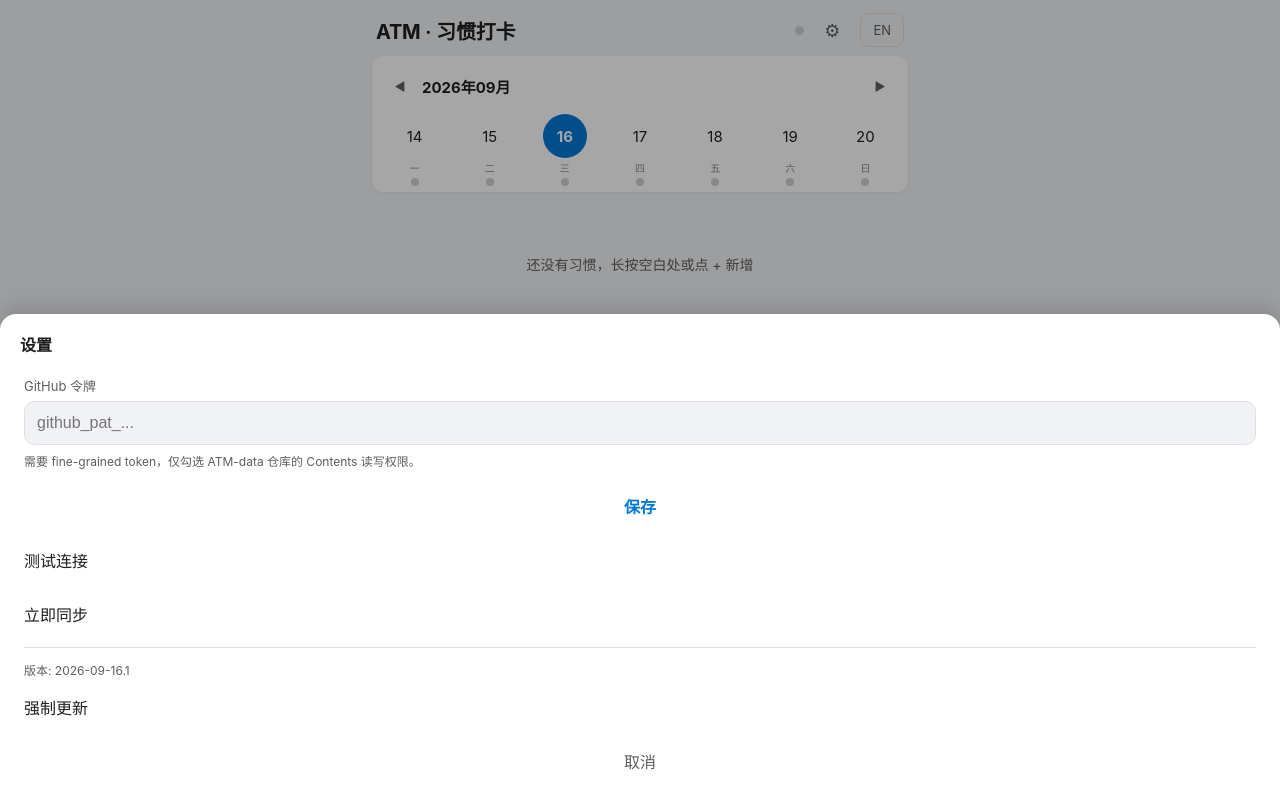
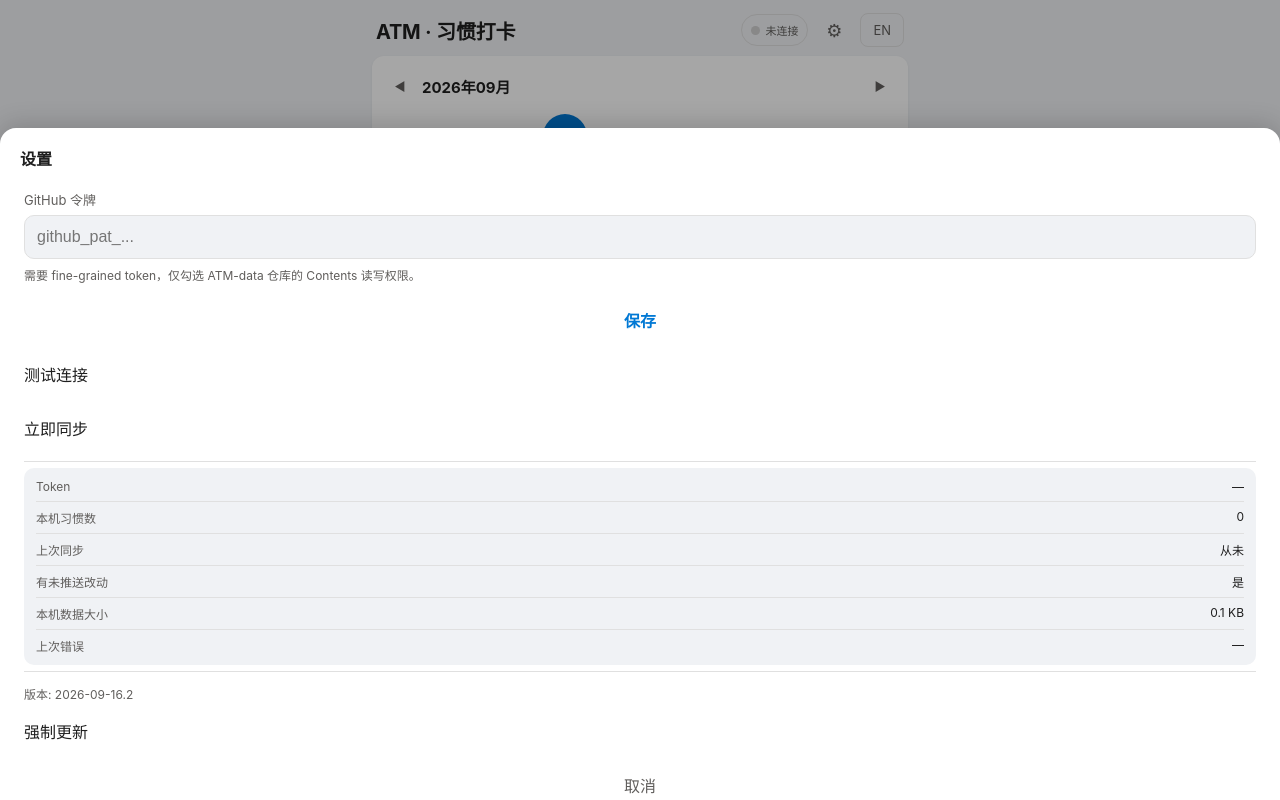
Before and after one commit to nikezi623/AITaskManager, a website with bundled scripts: page docs/index.html in a window 1280 px wide. Both pictures are taken after a click on the button "设置". Built offline with nearby package versions, Linux system fonts and the light colour scheme.

Commit message:
修复同步"没反应"：可见反馈 + 诊断信息
用户反馈手机上连接成功后点同步没反应。查下来是两个设计缺陷叠加：

1. 手动同步没有任何可见反馈。唯一的提示是标题栏一个 9px 圆点变颜色，
   而触发同步的按钮标签写的是「本周完成率: 24%」—— 看不出那是同步按钮。
   同步成功时界面几乎不变，用户只会认为"没反应"。

2. 「测试连接」校验的是输入框的值，不是已保存的 Token。测试通过后如果
   没点「保存」，Token 根本没存下来，之后所有同步因为没有 Token 直接
   return，完全静默 —— 而用户看到的是"连接成功"。

改动：
- 标题栏圆点改成带文字的胶囊（未连接 / 同步中 / 待同步 / 已同步 20:31 /
  同步失败），点它即同步
- 手动同步给出 toast 结果：成功显示同步时间，失败显示具体原因
- 「测试连接」成功后自动保存 Token
- 新增诊断面板：Token 前缀、本机习惯数、上次同步时间、是否有未推送改动、
  本机数据大小、上次错误。手机上没有开发者工具，这是唯一能让用户把故障
  原因读出来的途径
- sync.run 改为返回在途 promise 而不是并发时直接返回 false，否则并发时
  手动同步会误报失败

版本号同步升到 2026-09-16.2（main.js 和 sw.js 两处），否则手机会一直用
缓存里的旧文件。

```diff
--- a/docs/app.css
+++ b/docs/app.css
@@ -83,11 +83,43 @@ button {
   font-size: 20px;
   font-weight: 700;
   margin: 0;
-  flex: 1;
+  flex: 1 1 auto;
+  min-width: 0;
   letter-spacing: -0.2px;
+  white-space: nowrap;
+  overflow: hidden;
+  text-overflow: ellipsis;
 }
 
-.header-actions { display: flex; align-items: center; gap: 8px; }
+.header-actions { display: flex; align-items: center; gap: 6px; flex: 0 0 auto; }
+
+/* Sync state in words. Tapping it syncs -- previously the only trigger was a
+ * footer label reading "weekly completion", which nobody would guess. */
+.sync-pill {
+  display: flex;
+  align-items: center;
+  gap: 5px;
+  border: 1px solid var(--border);
+  background: transparent;
+  border-radius: 999px;
+  padding: 5px 9px;
+  min-height: 32px;
+  max-width: 40vw;
+}
+
+.sync-text {
+  font-size: 11px;
+  color: var(--text-sec);
+  white-space: nowrap;
+  overflow: hidden;
+  text-overflow: ellipsis;
+}
+
+.sync-pill.pending { border-color: #ff8c00; }
+.sync-pill.pending .sync-text { color: #b25f00; }
+.sync-pill.error { border-color: var(--danger); }
+.sync-pill.error .sync-text { color: var(--danger); }
+.sync-pill:active { background: rgba(0, 0, 0, .05); }
 
 .icon-btn {
   border: none;
@@ -349,15 +381,14 @@ button {
   background: var(--card);
 }
 
-.rate-btn {
+.rate-label {
   flex: 1;
-  border: none;
-  background: transparent;
   color: var(--text-sec);
   font-size: 13px;
-  text-align: left;
   padding: 8px 0;
   min-height: 40px;
+  display: flex;
+  align-items: center;
 }
 
 .fab {
@@ -500,6 +531,32 @@ button {
   transform: scale(1.08);
 }
 
+/* Read-only state dump so the user can report what the app thinks is wrong,
+ * on a device with no developer console. */
+.diagnostics {
+  background: var(--bg);
+  border-radius: 10px;
+  padding: 4px 12px;
+  margin: 4px 12px;
+}
+
+.diag-row {
+  display: flex;
+  justify-content: space-between;
+  gap: 10px;
+  padding: 7px 0;
+  border-bottom: 1px solid var(--border);
+  font-size: 12px;
+}
+.diag-row:last-child { border-bottom: none; }
+.diag-name { color: var(--text-sec); flex: 0 0 auto; }
+.diag-value {
+  color: var(--text);
+  text-align: right;
+  overflow-wrap: anywhere;
+  min-width: 0;
+}
+
 .stat-row {
   display: flex;
   align-items: center;
--- a/docs/js/i18n.js
+++ b/docs/js/i18n.js
@@ -47,9 +47,20 @@ export const STRINGS = {
     syncing: '同步中…',
     synced_at: '已同步 {time}',
     sync_failed: '同步失败',
-    sync_pending: '有改动待同步',
-    offline: '离线，恢复网络后自动同步',
-    never_synced: '尚未同步',
+    sync_pending: '待同步',
+    offline: '离线',
+    never_synced: '未连接',
+    tap_to_sync: '点此同步',
+    diagnostics: '诊断信息',
+    diag_token: 'Token',
+    diag_habits: '本机习惯数',
+    diag_last_sync: '上次同步',
+    diag_dirty: '有未推送改动',
+    diag_error: '上次错误',
+    diag_state_size: '本机数据大小',
+    yes: '是',
+    no: '否',
+    never: '从未',
     // settings
     settings: '设置',
     token: 'GitHub 令牌',
@@ -110,9 +121,20 @@ export const STRINGS = {
     syncing: 'Syncing…',
     synced_at: 'Synced {time}',
     sync_failed: 'Sync failed',
-    sync_pending: 'Changes pending',
-    offline: 'Offline — will sync when back online',
-    never_synced: 'Not synced yet',
+    sync_pending: 'Pending',
+    offline: 'Offline',
+    never_synced: 'Not connected',
+    tap_to_sync: 'Tap to sync',
+    diagnostics: 'Diagnostics',
+    diag_token: 'Token',
+    diag_habits: 'Habits on this device',
+    diag_last_sync: 'Last sync',
+    diag_dirty: 'Unpushed changes',
+    diag_error: 'Last error',
+    diag_state_size: 'Local data size',
+    yes: 'yes',
+    no: 'no',
+    never: 'never',
     // settings
     settings: 'Settings',
     token: 'GitHub token',
--- a/docs/js/main.js
+++ b/docs/js/main.js
@@ -11,7 +11,7 @@ import { sync } from './sync.js';
 import { store } from './store.js';
 
 // Bump together with CACHE_VERSION in ../sw.js.
-const VERSION = '2026-09-16.1';
+const VERSION = '2026-09-16.2';
 window.ATM_VERSION = VERSION;
 
 function registerServiceWorker() {
--- a/docs/js/sync.js
+++ b/docs/js/sync.js
@@ -36,7 +36,7 @@ class Sync {
     this.pushTimer = null;
     this.retryTimer = null;
     this.retryIndex = 0;
-    this.running = false;
+    this.currentRun = null;   // in-flight promise, so callers can await it
   }
 
   subscribe(fn) {
@@ -97,14 +97,28 @@ class Sync {
   }
 
   /**
+   * Run a sync, or join the one already in flight.
+   *
+   * Joining rather than bailing out matters for the manual button: returning
+   * false while another sync is running would report "failed" to a user whose
+   * sync is in fact proceeding.
+   */
+  run(reason = 'manual') {
+    if (!this.hasToken) return Promise.resolve(false);
+    if (this.currentRun) return this.currentRun;
+    this.currentRun = this._runOnce(reason)
+      .finally(() => { this.currentRun = null; });
+    return this.currentRun;
+  }
+
+  /**
    * One pull-merge-push cycle.
    *
    * A 409 is the expected path when both devices are active, not an error: it
    * means the sha moved, so re-pull and merge (idempotent, so the result is
    * identical) and push again.
    */
-  async run(reason = 'manual') {
-    if (!this.hasToken || this.running) return false;
+  async _runOnce(reason = 'manual') {
     if (typeof navigator !== 'undefined' && navigator.onLine === false) {
       this.status = SyncStatus.OFFLINE;
       this.lastError = { kind: ErrorKind.NETWORK, message: 'offline' };
@@ -112,7 +126,6 @@ class Sync {
       return false;
     }
 
-    this.running = true;
     this.status = SyncStatus.SYNCING;
     this.emit();
 
@@ -150,7 +163,6 @@ class Sync {
         this.lastError = null;
         this.lastSyncAt = Date.now();
         this.retryIndex = 0;
-        this.running = false;
         store.emit();
         this.emit();
 
@@ -159,12 +171,10 @@ class Sync {
       }
 
       // Exhausted attempts: another device is writing continuously.
-      this.running = false;
       this._fail(new GitHubError(ErrorKind.CONFLICT, 'gave up after retries'));
       this._scheduleRetry();
       return false;
     } catch (error) {
-      this.running = false;
       this._fail(error);
       if (error instanceof GitHubError && error.kind === ErrorKind.CONFLICT) {
         this._scheduleRetry();
@@ -203,7 +213,7 @@ class Sync {
     // Poll while dirty: covers the case where the user keeps the app open and
     // a previous push failed for a transient reason.
     setInterval(() => {
-      if (store.dirty && !this.running) this.schedule('dirty-poll', 0);
+      if (store.dirty && !this.currentRun) this.schedule('dirty-poll', 0);
     }, DIRTY_POLL_MS);
     this.run('boot');
   }
--- a/docs/js/ui.js
+++ b/docs/js/ui.js
@@ -41,11 +41,21 @@ function buildShell(container) {
   const header = el('header', 'app-header');
   refs.title = el('h1', 'app-title', t('title'));
   const actions = el('div', 'header-actions');
+
+  // A pill with words, not a bare 9px dot. The dot was the only feedback a
+  // manual sync gave, and the only control that triggered one was labelled
+  // "weekly completion" -- so a perfectly successful sync looked like nothing
+  // happening at all.
+  refs.syncPill = el('button', 'sync-pill');
   refs.syncDot = el('span', 'sync-dot');
+  refs.syncText = el('span', 'sync-text');
+  refs.syncPill.append(refs.syncDot, refs.syncText);
+  refs.syncPill.addEventListener('click', manualSync);
+
   refs.settingsBtn = el('button', 'icon-btn', '⚙');
   refs.settingsBtn.setAttribute('aria-label', t('settings'));
   refs.langBtn = el('button', 'lang-btn', t('lang'));
-  actions.append(refs.syncDot, refs.settingsBtn, refs.langBtn);
+  actions.append(refs.syncPill, refs.settingsBtn, refs.langBtn);
   header.append(refs.title, actions);
 
   refs.weekNav = el('nav', 'week-nav');
@@ -56,7 +66,8 @@ function buildShell(container) {
   refs.scroll.appendChild(refs.list);
 
   const footer = el('footer', 'app-footer');
-  refs.rate = el('button', 'rate-btn');
+  // Informational, not a button: it used to be the hidden sync trigger.
+  refs.rate = el('span', 'rate-label');
   refs.statsBtn = el('button', 'icon-btn', '📊');
   refs.statsBtn.setAttribute('aria-label', t('stats_title'));
   refs.addBtn = el('button', 'fab', '+');
@@ -82,7 +93,23 @@ function buildShell(container) {
   });
   refs.statsBtn.addEventListener('click', openStats);
   refs.addBtn.addEventListener('click', () => openHabitDialog(null));
-  refs.rate.addEventListener('click', () => sync.run('manual'));
+}
+
+/** Manual sync, with an outcome the user can actually see. */
+async function manualSync() {
+  if (!sync.hasToken) {
+    toast(t('never_synced'), { actionLabel: t('settings'), onAction: openSettings });
+    return;
+  }
+  const pending = toast(t('syncing'), { duration: 30000 });
+  const ok = await sync.run('manual');
+  pending();
+  if (ok) {
+    const time = new Date(sync.lastSyncAt).toTimeString().slice(0, 5);
+    toast(t('synced_at', { time }));
+  } else {
+    toast(`${t('sync_failed')} · ${describeError(sync.lastError)}`, { duration: 9000 });
+  }
 }
 
 // ── Week navigation ──────────────────────────────────────────────────────
@@ -253,36 +280,40 @@ function updateRow(habitId) {
 
 function renderFooter() {
   refs.rate.textContent = `${t('week_completion')}: ${store.weekCompletionRate()}%`;
-  paintSyncDot();
+  paintSyncPill();
 }
 
-function paintSyncDot() {
-  const dot = refs.syncDot;
+function paintSyncPill() {
+  const { syncDot: dot, syncText: text, syncPill: pill } = refs;
   dot.className = 'sync-dot';
+  pill.classList.remove('pending', 'error');
+
+  const set = (state, label) => {
+    dot.classList.add(state);
+    text.textContent = label;
+  };
+
   if (!sync.hasToken) {
-    dot.classList.add('off');
-    dot.title = t('never_synced');
+    set('off', t('never_synced'));
     return;
   }
   if (sync.status === SyncStatus.SYNCING) {
-    dot.classList.add('busy');
-    dot.title = t('syncing');
+    set('busy', t('syncing'));
+    return;
+  }
+  if (sync.status === SyncStatus.ERROR || sync.status === SyncStatus.OFFLINE) {
+    pill.classList.add('error');
+    set('error', t('sync_failed'));
     return;
   }
   if (store.dirty) {
-    dot.classList.add('pending');
-    dot.title = t('sync_pending');
+    pill.classList.add('pending');
+    set('pending', t('sync_pending'));
     return;
   }
-  if (sync.status === SyncStatus.ERROR || sync.status === SyncStatus.OFFLINE) {
-    dot.classList.add('error');
-    dot.title = t('sync_failed');
-    return;
-  }
-  dot.classList.add('ok');
-  dot.title = sync.lastSyncAt
-    ? t('synced_at', { time: new Date(sync.lastSyncAt).toTimeString().slice(0, 5) })
-    : t('never_synced');
+  const time = sync.lastSyncAt
+    ? new Date(sync.lastSyncAt).toTimeString().slice(0, 5) : null;
+  set('ok', time ? t('synced_at', { time }) : t('tap_to_sync'));
 }
 
 // ── Sheets and dialogs ───────────────────────────────────────────────────
@@ -552,6 +583,10 @@ function openSettings() {
         status.textContent = t('testing');
         try {
           await sync.testConnection(input.value.trim());
+          // Save on success too. Testing reads the input field, not the stored
+          // token, so a green result used to leave sync silently dead until
+          // the user happened to press Save as well.
+          sync.setToken(input.value);
           status.textContent = t('connection_ok');
           status.classList.add('ok-text');
         } catch (error) {
@@ -568,6 +603,25 @@ function openSettings() {
         sync.run('manual');
         close();
       });
+
+      // Diagnostics the user can read aloud. Without devtools on the phone
+      // there is otherwise no way to tell a failed sync from a silent one.
+      const diag = el('div', 'diagnostics');
+      const diagRow = (name, value) => {
+        const row = el('div', 'diag-row');
+        row.append(el('span', 'diag-name', name), el('span', 'diag-value', value));
+        diag.appendChild(row);
+      };
+      diagRow(t('diag_token'), sync.token
+        ? `${sync.token.slice(0, 14)}… (${sync.token.length})` : '—');
+      diagRow(t('diag_habits'), String(store.habits().length));
+      diagRow(t('diag_last_sync'), sync.lastSyncAt
+        ? new Date(sync.lastSyncAt).toLocaleString() : t('never'));
+      diagRow(t('diag_dirty'), store.dirty ? t('yes') : t('no'));
+      diagRow(t('diag_state_size'),
+        `${(JSON.stringify(store.state).length / 1024).toFixed(1)} KB`);
+      diagRow(t('diag_error'), sync.lastError
+        ? `${sync.lastError.kind}: ${sync.lastError.message}` : '—');
 
       const forceLabel = el('p', 'field-help');
       forceLabel.textContent = `${t('version')}: ${window.ATM_VERSION || 'dev'}`;
@@ -590,13 +644,15 @@ function openSettings() {
       cancel.addEventListener('click', close);
 
       body.append(label, input, help, status, save, test, syncNow,
+        el('div', 'sheet-separator'), diag,
         el('div', 'sheet-separator'), forceLabel, force, cancel);
     },
   });
 }
 
 function describeError(error) {
-  const kind = error && error.kind;
+  if (!error) return t('err_unknown', { msg: '—' });
+  const kind = error.kind;
   if (kind === ErrorKind.AUTH) return t('err_token_invalid');
   if (kind === ErrorKind.FORBIDDEN) return t('err_token_scope');
   if (kind === ErrorKind.RATE_LIMIT) return t('err_rate_limited');
@@ -659,7 +715,7 @@ function onStoreChange() {
 }
 
 function onSyncChange() {
-  paintSyncDot();
+  paintSyncPill();
   if (sync.status === SyncStatus.ERROR && sync.lastError
     && sync.lastError.kind === ErrorKind.AUTH) {
     // A dead token needs the user; anything else retries itself.
--- a/docs/sw.js
+++ b/docs/sw.js
@@ -10,7 +10,7 @@
  * deleted on activate.
  */
 
-const CACHE_VERSION = '2026-09-16.1';
+const CACHE_VERSION = '2026-09-16.2';
 const CACHE_NAME = `atm-shell-${CACHE_VERSION}`;
 
 const SHELL = [
```
Also changed, not shown: tests/test_render.mjs (+16 -4 lines).
